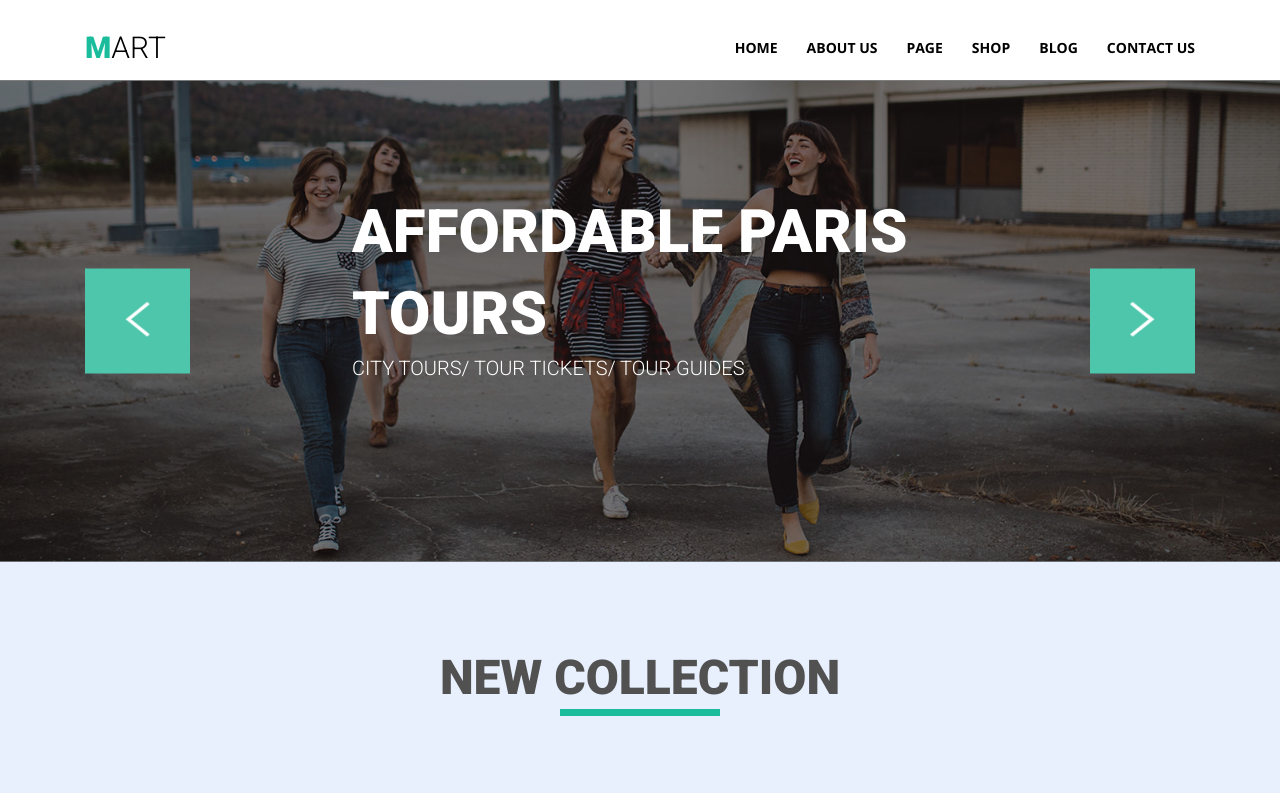
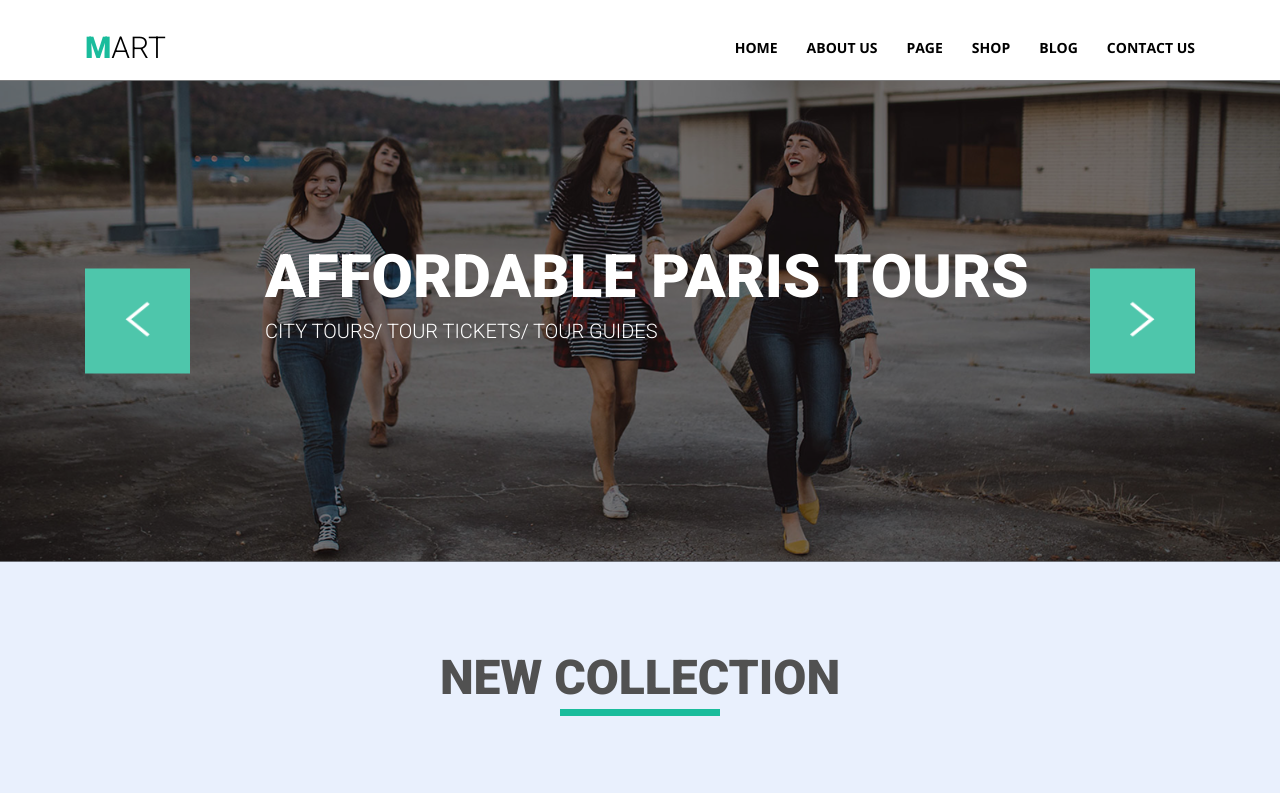
Before and after one commit to kokoiev/module--05, a plain HTML site: page index.html in a window 1280 px wide. Shown: the top 793 px of the page. Drawn offline with nearby package versions, Linux system fonts and the light colour scheme.

Commit message:
reworked h2 in slider

```diff
--- a/css/style.css
+++ b/css/style.css
@@ -163,10 +163,10 @@ a {
 }
 
 .slider-title {
-    width: 49%;
+    width: 1110px;
     position: absolute;
-    top: 43%;
-    left: 52%;
+    top: 50%;
+    left: 50%;
     transform: translate(-50%, -50%);
 }
 
@@ -177,6 +177,7 @@ a {
     line-height: 1.367;
     text-align: left;
     color: #fff;
+    padding-left: 180px;
 }
 
 .slider-title-text {
@@ -186,6 +187,8 @@ a {
     line-height: 1.367;
     text-align: left;
     color: #fff;
+    padding-left: 180px;
+    padding-bottom: 60px;
 }
 
 
```
